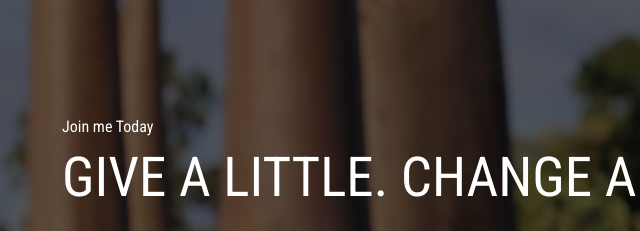
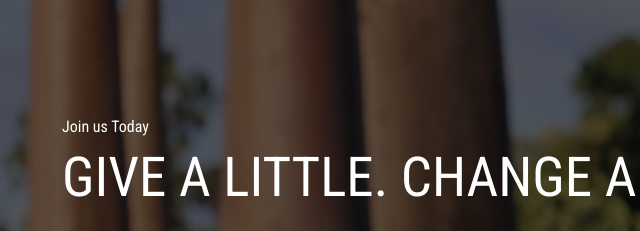
Before and after one commit to Abdseman/umi-imad, a plain HTML site: page ummi-finished-project/index.html in a window 1280 px wide. Shown: the part 223-454 px from the top of the page, 20-660 px from the left. Drawn offline with nearby package versions, Linux system fonts and the light colour scheme.

Commit message:
changed again
simply trying to remember

```diff
--- a/ummi-finished-project/index.html
+++ b/ummi-finished-project/index.html
@@ -117,7 +117,7 @@
                     <div class="col-lg-12">
                         <div id="welcome-txt">
                             <div id="home-heading-container">
-                                <h4 class="header-subtitle">Join me Today</h4>
+                                <h4 class="header-subtitle">Join us Today</h4>
                                 <h1 id="home-heading">
                                     Give a little. Change a lot.
                                 </h1>
```
